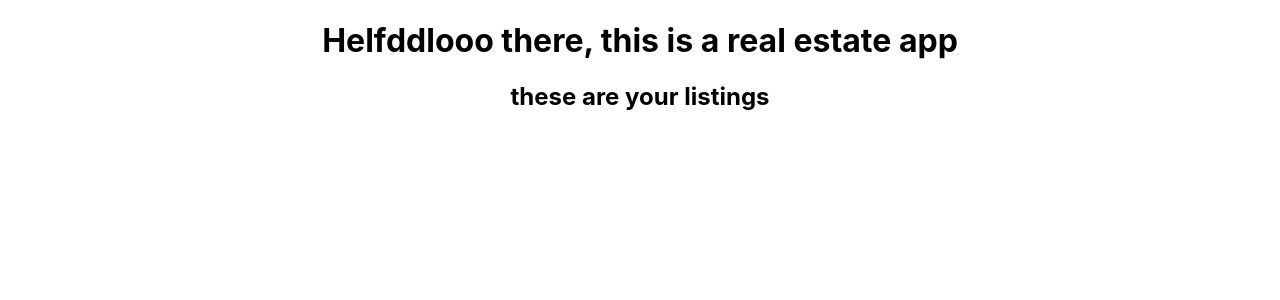
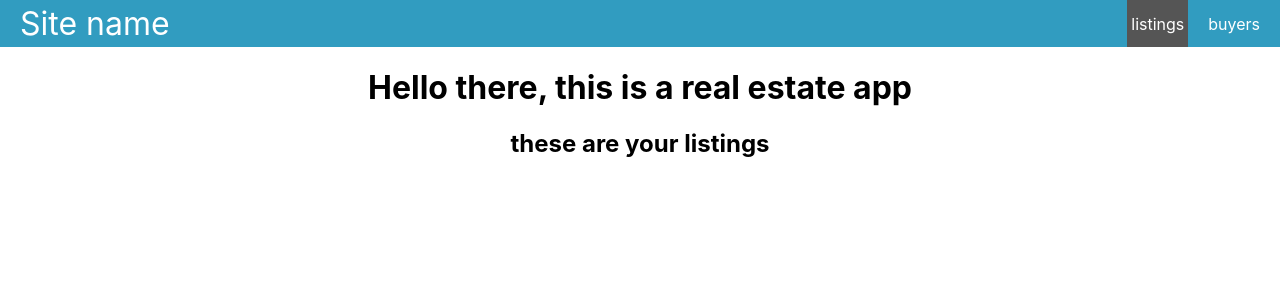
Before and after one commit to dannybartolini/true_home, a React (Create React App) app: page / in a window 1280 px wide. Shown: the top 300 px of the page. Built offline with nearby package versions, Linux system fonts and the light colour scheme.

Commit message:
finished navbar ui

```diff
--- a/src/App.js
+++ b/src/App.js
@@ -1,11 +1,13 @@
 import logo from "./logo.svg";
+import Navbar from "./components/Navbar";
 import "./App.css";
 import ListingsList from "./components/ListingTest";
 
 function App() {
 	return (
 		<div className="App">
-			<h1>Helfddlooo there, this is a real estate app</h1>
+			<Navbar />
+			<h1>Hello there, this is a real estate app</h1>
 			<ListingsList />
 		</div>
 	);
--- a/src/components/Navbar.js
+++ b/src/components/Navbar.js
@@ -1,16 +1,16 @@
-import { menuItemsData } from "../menuItemsData";
-
 const Navbar = () => {
 	return (
-		<nav className="desktop-nav">
-			<ul className="menus">
-				{menuItemsData.map((menu, index) => {
-					return (
-						<li className="menu-items" key={index}>
-							<a href={menu.url}>{menu.title}</a>
-						</li>
-					);
-				})}
+		<nav className="nav">
+			<a href="/" className="site-title">
+				Site name
+			</a>
+			<ul>
+				<li className="active">
+					<a href="/listings"> listings</a>
+				</li>
+				<li>
+					<a href="/buyers">buyers</a>
+				</li>
 			</ul>
 		</nav>
 	);
--- a/src/index.css
+++ b/src/index.css
@@ -1,13 +1,60 @@
 body {
-  margin: 0;
-  font-family: -apple-system, BlinkMacSystemFont, 'Segoe UI', 'Roboto', 'Oxygen',
-    'Ubuntu', 'Cantarell', 'Fira Sans', 'Droid Sans', 'Helvetica Neue',
-    sans-serif;
-  -webkit-font-smoothing: antialiased;
-  -moz-osx-font-smoothing: grayscale;
+	margin: 0;
+	font-family: -apple-system, BlinkMacSystemFont, "Segoe UI", "Roboto", "Oxygen",
+		"Ubuntu", "Cantarell", "Fira Sans", "Droid Sans", "Helvetica Neue",
+		sans-serif;
+	-webkit-font-smoothing: antialiased;
+	-moz-osx-font-smoothing: grayscale;
 }
 
 code {
-  font-family: source-code-pro, Menlo, Monaco, Consolas, 'Courier New',
-    monospace;
+	font-family: source-code-pro, Menlo, Monaco, Consolas, "Courier New",
+		monospace;
 }
+
+* {
+	box-sizing: border-box;
+}
+
+body {
+	margin: 0;
+}
+
+.nav {
+	background-color: #319cc0;
+	color: white;
+	display: flex;
+	justify-content: space-between;
+	align-items: stretch;
+	gap: 2rem;
+	padding: 0 1rem;
+}
+
+.site-title {
+	font-size: 2rem;
+}
+
+.nav ul {
+	padding: 0;
+	margin: 0;
+	list-style: none;
+	display: flex;
+	gap: 1rem;
+}
+
+.nav a {
+	color: white;
+	text-decoration: none;
+	display: flex;
+	height: 100%;
+	align-items: center;
+	padding: 0.25rem;
+}
+
+.nav li.active {
+	background-color: #555;
+}
+
+.nav li:hover {
+	background-color: #777;
+}
```
